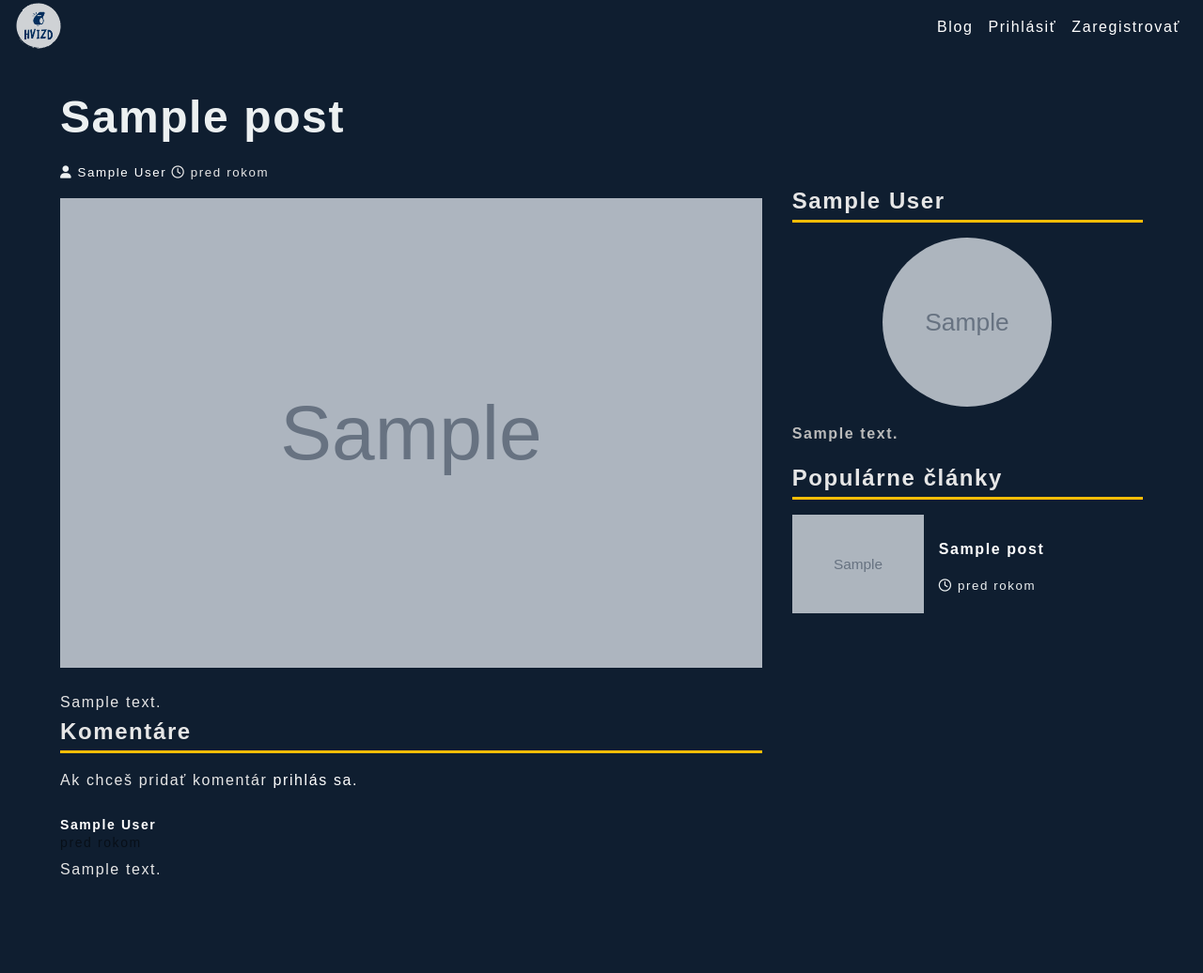
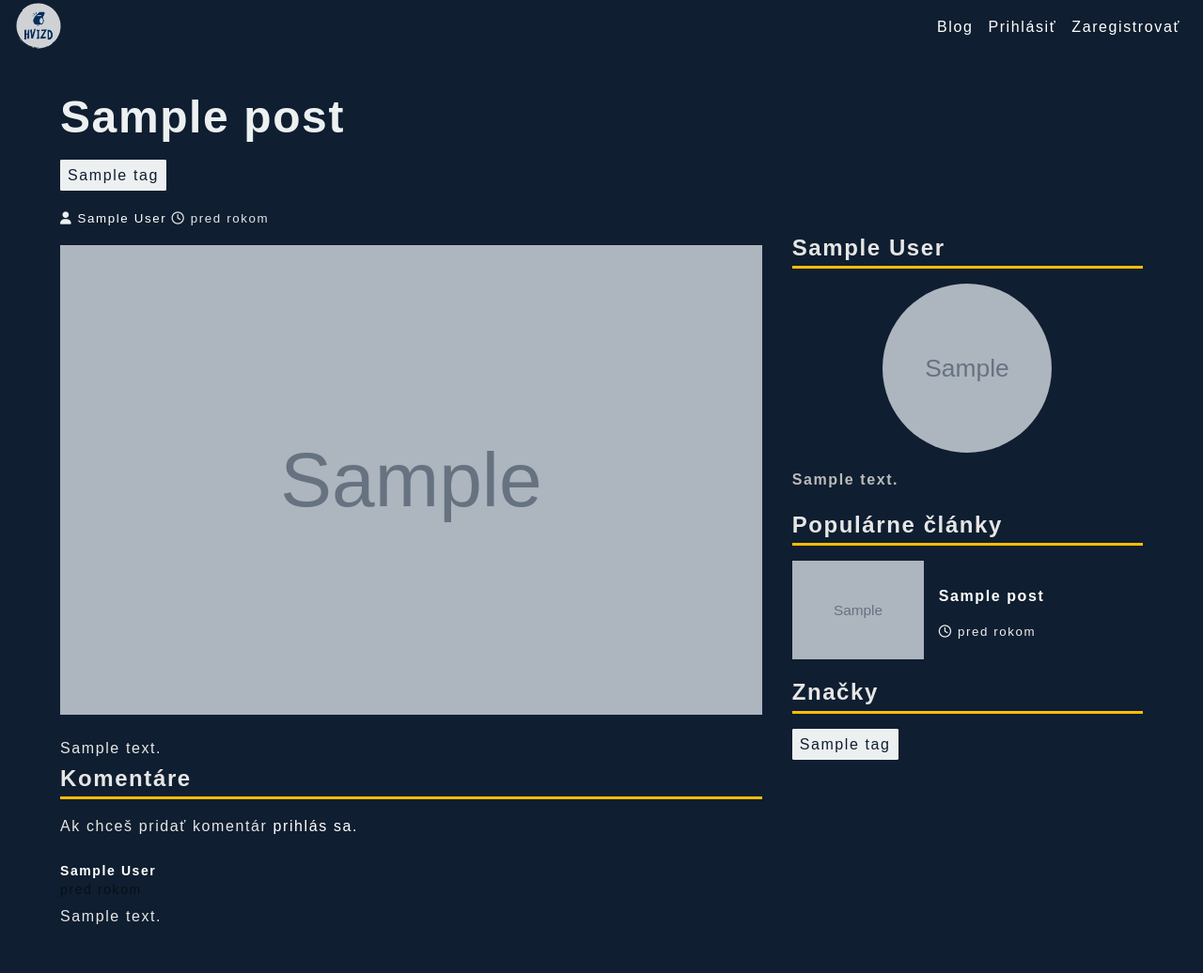
Before and after one commit to NoncommissionedRush/hvizd-sports-blog, a Flask app: page /post/1/1 in a window 1280 px wide. Shown: the top 1036 px of the page at 94% size. Run offline with Flask 2, Linux system fonts and the light colour scheme; tables that the repository leaves empty hold one stand-in row (values such as "Sample post"); grey boxes marked "Sample" are stand-in pictures; some libraries are stand-ins or nearby versions.

Commit message:
add all tags to sidebar

```diff
--- a/app.py
+++ b/app.py
@@ -6,7 +6,7 @@ from functions import (
     get_popular_posts,
 )
 from config import app, db, POSTS_PER_PAGE
-from models import User, Post
+from models import Tag, User, Post
 from sqlalchemy import desc
 
 db.create_all()
@@ -31,14 +31,19 @@ def home(page_nr, tag):
     start = (page_nr * POSTS_PER_PAGE) - POSTS_PER_PAGE
     end = page_nr * POSTS_PER_PAGE
 
-    all_posts = Post.query.filter().order_by(desc(Post.created_date)).all()
+    if tag:
+        all_posts = Post.query.filter(Post.tags.any(name=tag)).all()
+    else:
+        all_posts = Post.query.filter().order_by(desc(Post.created_date)).all()
+
     top_posts = get_popular_posts()
+    all_tags = Tag.query.all()
 
-    print(len(all_posts[start : end + 1]) == POSTS_PER_PAGE + 1)
     return render_template(
         "blog.html",
         all_posts=all_posts,
         top_posts=top_posts,
+        all_tags=all_tags,
         start=start,
         end=end,
         page=page_nr,
--- a/routes/post_routes.py
+++ b/routes/post_routes.py
@@ -10,6 +10,7 @@ post_routes = Blueprint("post_routes", __name__)
 @post_routes.route("/post/<int:post_id>/<post_title>")
 def post(post_id, **kwargs):
     top_posts = get_popular_posts()
+    all_tags = Tag.query.all()
     post = Post.query.get(post_id)
 
     # increase post view count by one
@@ -19,7 +20,11 @@ def post(post_id, **kwargs):
         db.session.commit()
 
     return render_template(
-        "post.html", post=post, top_posts=top_posts, title=f"{post.title}"
+        "post.html",
+        post=post,
+        top_posts=top_posts,
+        all_tags=all_tags,
+        title=f"{post.title}",
     )
 
 
@@ -65,7 +70,7 @@ def create_post():
 @login_required
 def edit_post(post_id):
     post_to_edit = Post.query.get(post_id)
-    tags_list = [tag.text for tag in post_to_edit.tags]
+    tags_list = [tag.name for tag in post_to_edit.tags]
     tags_string = ", ".join(tags_list)
 
     if request.method == "POST":
--- a/routes/profile_routes.py
+++ b/routes/profile_routes.py
@@ -1,7 +1,7 @@
 from flask import request, redirect, url_for, render_template, Blueprint
 from flask_login.utils import login_required, current_user
 from config import db
-from models import Post, User
+from models import Post, Tag, User
 from functions import get_popular_posts, upload_to_s3, update_user
 
 profile_routes = Blueprint("profile_routes", __name__)
@@ -12,12 +12,14 @@ def profile(user_id):
     user = User.query.get(user_id)
     user_posts = Post.query.filter_by(author_id=user_id)
     top_posts = get_popular_posts()
+    all_tags = Tag.query.all()
     return render_template(
         "profile.html",
         user_id=user_id,
         user=user,
         user_posts=user_posts,
         top_posts=top_posts,
+        all_tags=all_tags,
         title=f"{user.name}",
     )
 
--- a/templates/post.html
+++ b/templates/post.html
@@ -5,11 +5,11 @@
         {{post.title}}
       </h1>
 
-      {# <div class="tags my-1">
-        {% for tag in tags %}
-        <a href="{{url_for('home', tag=tag)}}" class="btn btn-light btn-small">{{tag}}</a>
+      <div class="tags my-1">
+        {% for tag in post.tags %}
+        <a href="{{url_for('home', tag=tag.name)}}" class="btn btn-light btn-small">{{tag.name}}</a>
         {% endfor %}
-      </div> #}
+      </div>
 
       {% if current_user.is_authenticated and current_user.id == post.author.id %}
       <div class="my-1">
--- a/templates/top-articles.html
+++ b/templates/top-articles.html
@@ -15,4 +15,14 @@
     </div>
     </div>
     {% endfor %}
+
+    <h2>Značky</h2>
+    <hr>
+    <div class="tags my-1">
+    {% for tag in all_tags %}
+        <a href="{{url_for('home', tag=tag.name)}}" class="btn btn-light btn-small">{{tag.name}}</a>
+    {% endfor %}
+    </div>
+
+
 </div>
```
